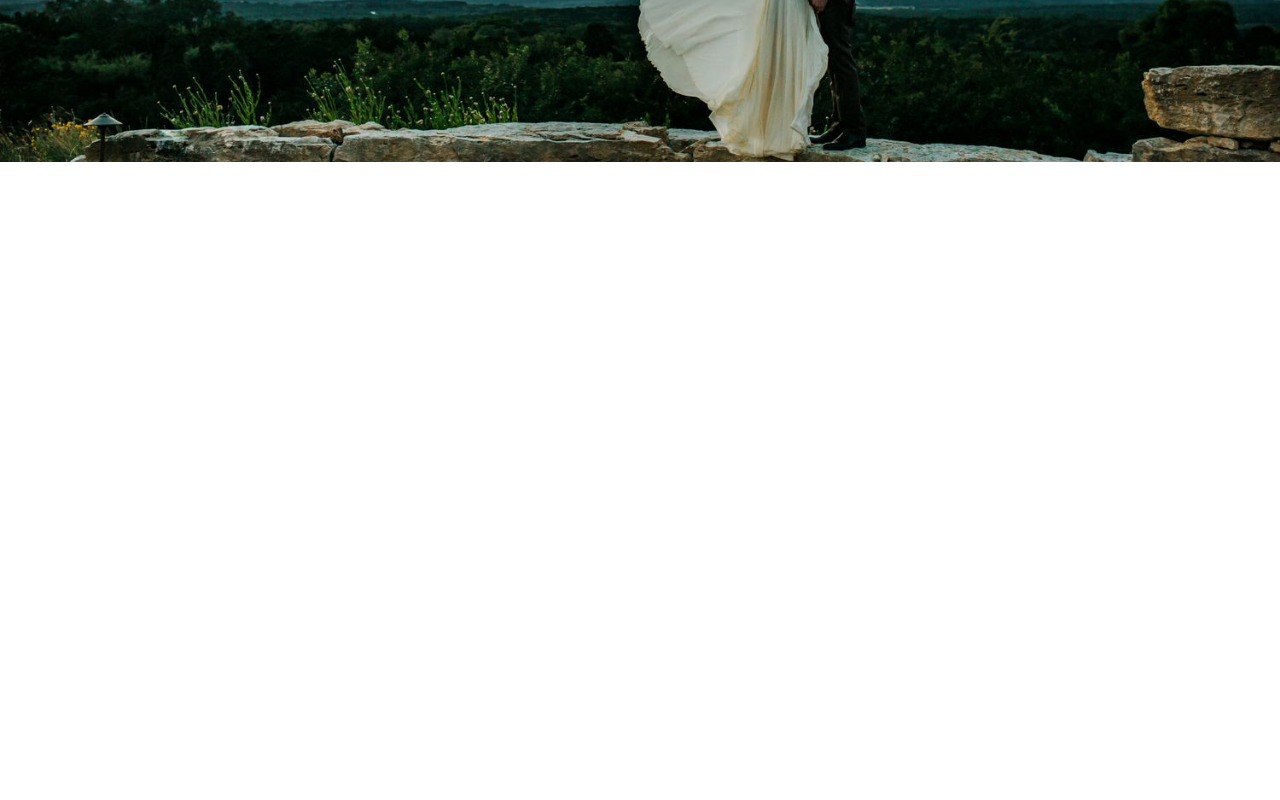
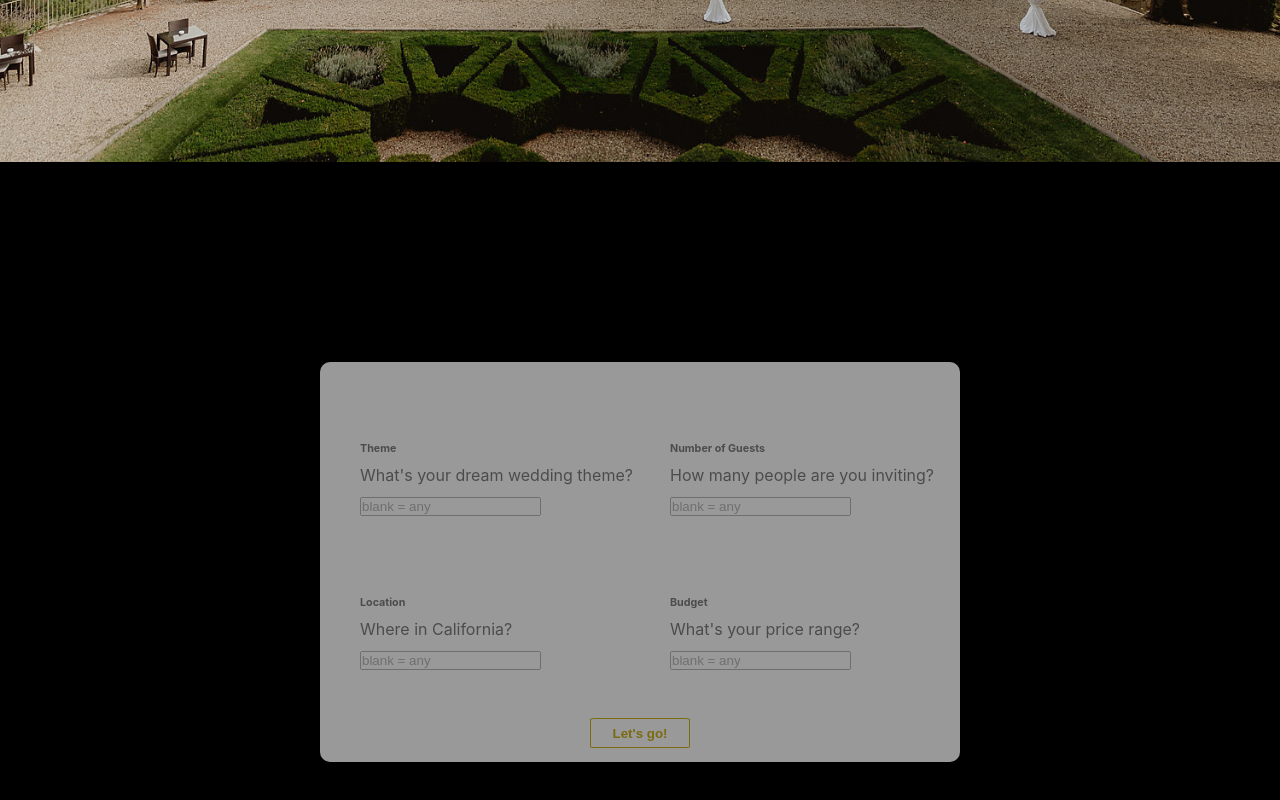
Before and after one commit to mingjia-wang/wedding-app, a React (Create React App) app in the folder app/: page / in a window 1280 px wide. Shown: the part 638-1438 px from the top of the page. Before the commit the page ends 800 px from the top, so only its background shows below. Built offline with nearby package versions, Linux system fonts and the light colour scheme.

Commit message:
Restored state of app to version from Monday night

```diff
--- a/app/src/pages/Home.css
+++ b/app/src/pages/Home.css
@@ -8,7 +8,7 @@
 
 .App {
   text-align: center;
-  background-image: url('../images/wedding-bg-bride.jpeg');
+  background-image: url('../images/wedding-background.jpeg');
   background-size: cover;
   height: 100vh;
   width: 100vw;
@@ -73,3 +73,74 @@
   font-weight: 700;
   border-radius: 5%;
 } */
+
+.home-page .form {
+  height: 100vh;
+  width: 100vw;
+  background-color: black;
+  padding: 0;
+  display: flex;
+  align-items: center;
+  justify-content: center;
+}
+
+.home-page .form-panel {
+  background-color: white;
+  width: 50vw;
+  height: 50vh;
+  justify-self: center;
+  align-self: center;
+  opacity: 60%;
+  border-radius: 10px;
+  padding: 10px;
+}
+
+.home-page .form-container {
+  height: 90%;
+  display: grid;
+  grid-template-columns: 50% 50%;
+  grid-template-rows: 45% 45% 10%;
+
+}
+
+.input-box {
+  margin-left: 30px;
+  margin-top: 70px;
+  background-color: white;
+  opacity: 50%;
+}
+
+.input-box h6, .input-box p {
+  margin-bottom: 10px;
+}
+
+.question {
+  color: black;
+}
+
+.button-div {
+  height: 10%;
+  width: 100%;
+  display: flex;
+  align-items: center;
+  justify-content: center;
+}
+
+#submit {
+  /* grid-row: 3; */
+  /* grid-column: 2; */
+  /* width: 100px; */
+  width: 100px;
+  height: 30px;
+  align-self: center;
+  justify-self: center;
+  background-color: Transparent;
+  background-repeat:no-repeat;
+  border: 1px solid #ccb21d;
+  color: #ccb21d;
+  cursor:pointer;
+  overflow: hidden;
+  padding: 5px;
+  text-align: center;
+  border-radius: 5%;
+}
--- a/app/src/pages/Home.js
+++ b/app/src/pages/Home.js
@@ -31,6 +31,35 @@ function App() {
           <button className='gs-button' onClick={showForm}>Get Started</button>
         </div>
       </div>
+      <div className='form' id='form' ref={formRef}>
+        <div className='form-panel'>
+          <div className='form-container'>
+            <div className='input-box'>
+              <h6 className='q-label'>Theme</h6>
+              <p className='question'>What's your dream wedding theme?</p>
+              <input type='text' onChange={(e) => {setTheme(e.target.value)}} placeholder='blank = any'></input>
+            </div>
+            <div className='input-box'>
+            <h6 className='q-label'>Number of Guests</h6>
+              <p className='question'>How many people are you inviting?</p>
+              <input type='text' onRateChange={(e) => {setCapacity(e.target.value)}} placeholder='blank = any'></input>
+            </div>
+            <div className='input-box'>
+              <h6 className='q-label'>Location</h6>
+              <p className='question'>Where in California?</p>
+              <input type='text' onChange={(e) => {setLocation(e.target.value)}} placeholder='blank = any'></input>
+            </div>
+            <div className='input-box'>
+              <h6 className='q-label'>Budget</h6>
+              <p className='question'>What's your price range?</p>
+              <input type='text' onChange={(e) => setBudget(e.target.value)} placeholder='blank = any'></input>
+            </div>
+          </div>
+          <div className='button-div'>
+            <Link to={generateMatchURL()}><button id='submit'>Let's go!</button></Link>
+          </div>
+        </div>
+      </div>
     </div>
 
   );
```
